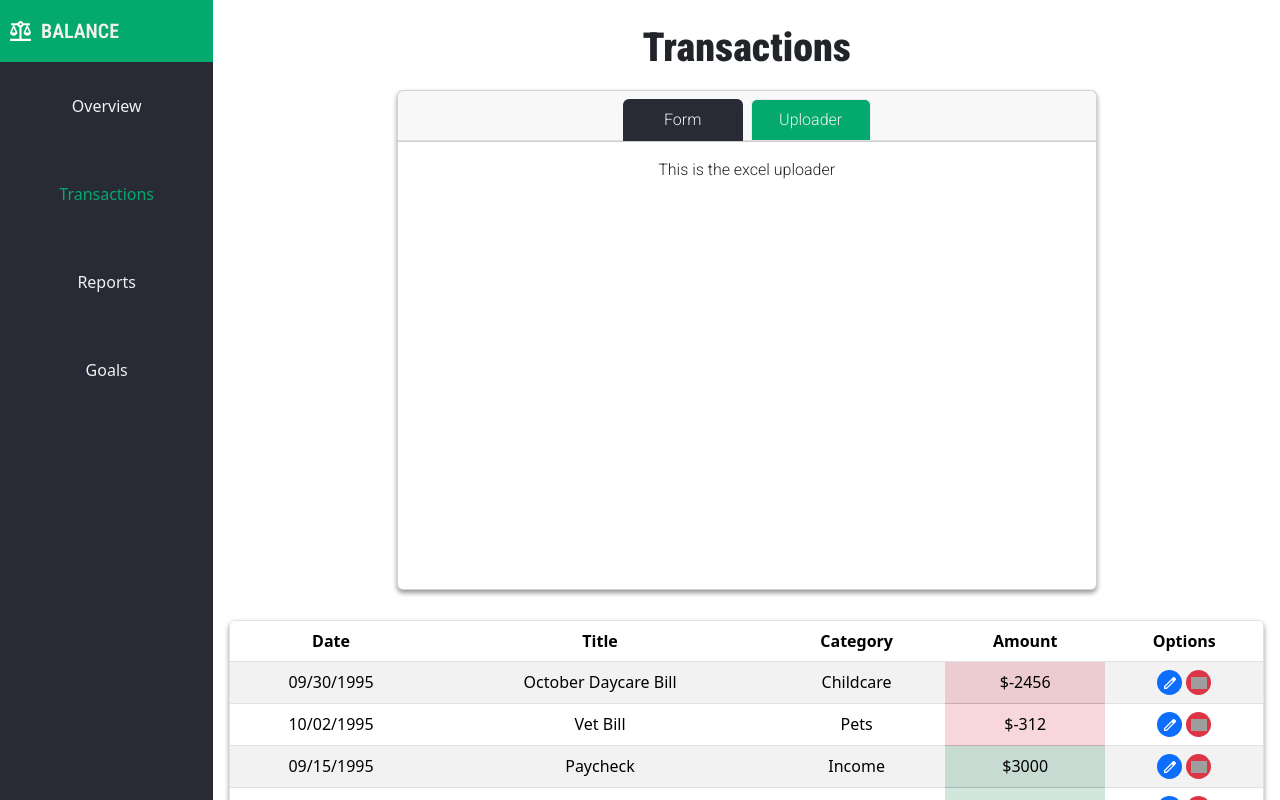
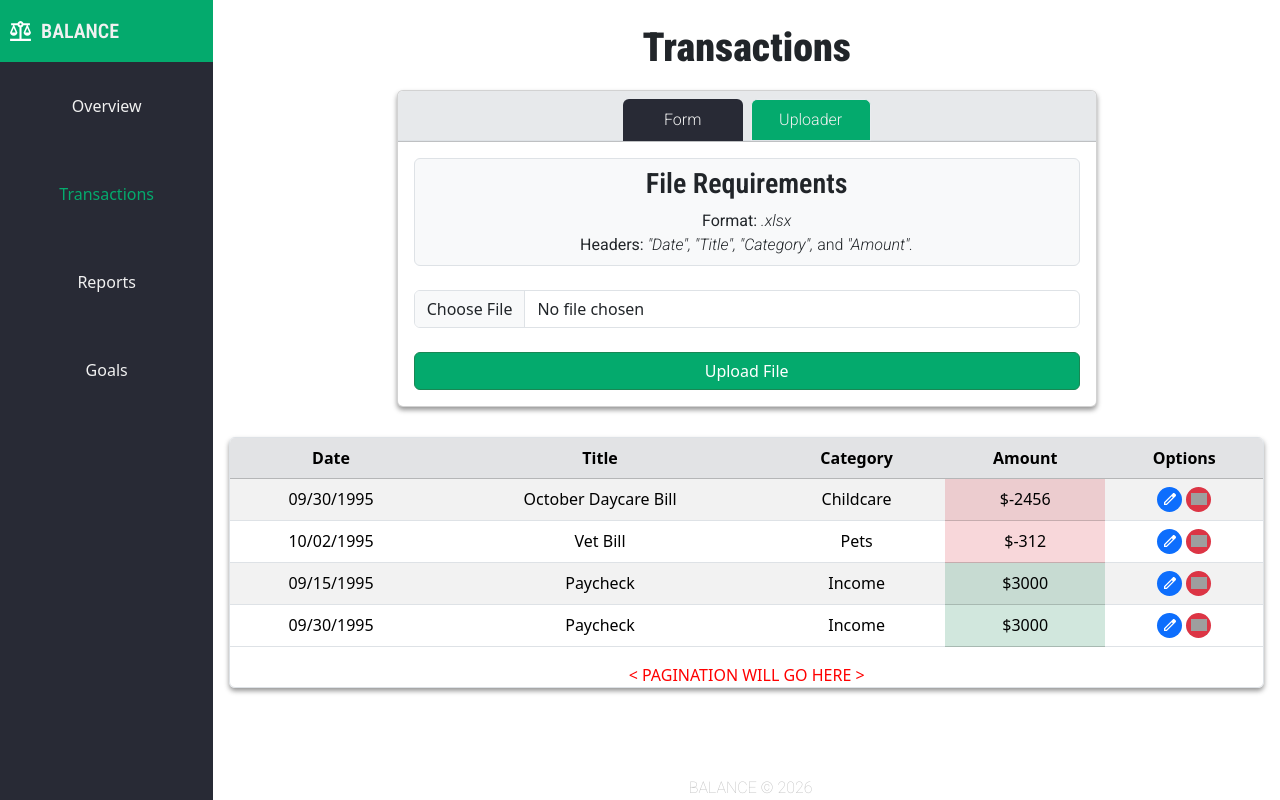
Before and after one commit to ezsota/balance, a React (Vite) app: page /transactions-view in a window 1280 px wide. Both pictures are taken after a click on the button "Uploader". Built offline with nearby package versions, Linux system fonts and the light colour scheme; grey boxes are pictures that could not be loaded.

Commit message:
Added uploader styles, controls, and logic

```diff
--- a/src/components/ExcelUploader.jsx
+++ b/src/components/ExcelUploader.jsx
@@ -1,5 +1,57 @@
-export default function ExcelUploader() {
+/*
+    UPLOADER DATA FLOW
+        UI receives file, sends to backend ->
+        POST /api/transactions/uploads/ ->
+        multer middleware ->
+        parseExcel() middleware ->
+        transactionController.js ->
+        uploadTransactions() controller ->
+        MongoDB
+*/
+import { useState } from "react";
+
+export default function ExcelUploader({ onUpload }) {
+    const [userFile, setUserFile] = useState(null);
+
+    function handleFormSubmit(event) {
+        event.preventDefault();
+        if (userFile) onUpload(userFile);
+    };
+
     return (
-        <p>This is the excel uploader</p>
+        <form
+            onSubmit={handleFormSubmit}
+            className="
+            d-flex
+            flex-column
+            justify-content-center
+            align-items-center
+            gap-4
+            text-center"
+        >
+            <header className="row col-12 p-2 bg-light border rounded">
+                <h3>File Requirements</h3>
+                <p className="mb-0">
+                    <strong className="w-auto m-0">Format:</strong> <em>.xlsx</em>
+                </p>
+                <p className="mb-0">
+                    <strong>Headers:</strong> <em>"Date", "Title", "Category",</em> and <em>"Amount".</em>
+                </p>
+            </header>
+
+            <div className="col-12">
+                <input
+                    type="file"
+                    id="file-input"
+                    accept=".xlsx"
+                    onChange={event => setUserFile(event.target.files[0])}
+                    className="form-control w-100"
+                />
+            </div>
+
+            <div className="col-12">
+                <button className="btn btn-success bg-green w-100">Upload File</button>
+            </div>
+        </form>
     )
 };
--- a/src/components/TransactionInputBox.jsx
+++ b/src/components/TransactionInputBox.jsx
@@ -18,7 +18,7 @@ export default function TransactionInputBox() {
     return (
         <section className="card text-center shadow" id="transaction-input-box">
             {/* INPUT NAV */}
-            <div className="card-header px-0 pb-0 pt-2">
+            <div className="card-header px-0 pb-0 pt-2 bg-gray">
                 <ul className="nav nav-tabs justify-content-center gap-2">
                     {/* TAB 1 */}
                     <li className="nav-item">
--- a/src/components/TransactionList.jsx
+++ b/src/components/TransactionList.jsx
@@ -71,7 +71,7 @@ export default function TransactionList() {
             {/* DATA TABLE */}
             <table className="table table-striped">
                 <thead>
-                    <tr>
+                    <tr className="table-secondary">
                         <th>Date</th>
                         <th>Title</th>
                         <th>Category</th>
--- a/src/pages/Reports.jsx
+++ b/src/pages/Reports.jsx
@@ -25,6 +25,8 @@ Components: Filterbox.jsx, TransactionChart.jsx, TransactionList.jsx SummaryCard
 
 export default function Reports() {
     return (
+        // GET REPORT FOR LAST XYZ ??
+        // SAVE TO PDF ??
         <h1>This is the Reports page</h1>
     )
 };
--- a/src/styles.css
+++ b/src/styles.css
@@ -131,7 +131,6 @@ nav .active {
 
 /* TRANSACTIONS PAGE */
 #transaction-input-box {
-    height: 500px !important;
     width:100% !important;
     max-width: 700px !important;
     margin: 10px auto 30px auto !important;
```
Also changed, not shown: 2 other files (tests, documents, lock files or other folders).
